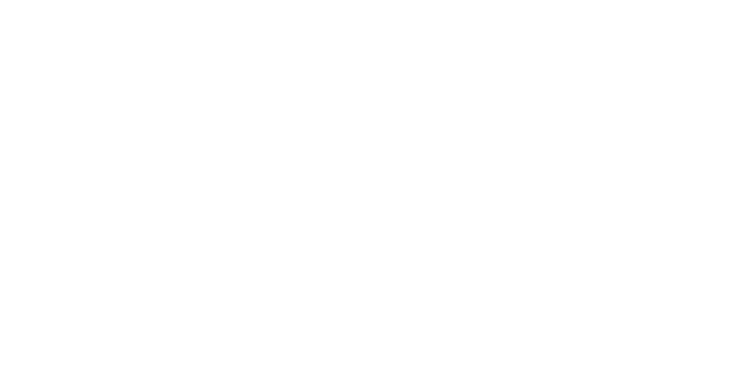
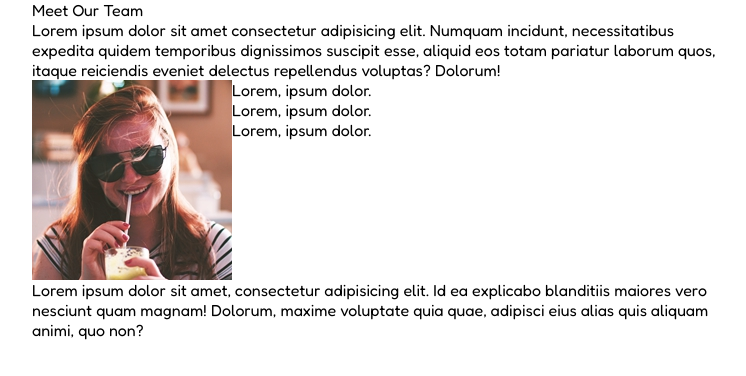
Before and after one commit to w3bd3v3lop3rNico/html-css-float-cards, a plain HTML site: page index.html in a window 1280 px wide. Shown: the whole page, without its empty margins (258-1004 px from the left). Drawn offline with Linux system fonts and the light colour scheme.

Commit message:
start-layout

```diff
--- a/css/style.css
+++ b/css/style.css
@@ -1,4 +1,56 @@
+/* DEFAULT SETTINGS */
 html {
     font-family: 'Fredoka', sans-serif;
 
 }
+
+* {
+    padding: 0px;
+    margin: 0px;
+    box-sizing: border-box;
+}
+
+img {
+    max-width: 100%;
+}
+
+.container{
+    max-width: 700px;
+    margin: 0 auto;
+}
+
+.float{
+    float:left ;
+}
+
+.clearfix::after {
+    content: "";
+    display: block;
+    clear: both;
+}
+
+/* DEBUG */
+
+.debug .title {
+
+}
+
+.debug .container {
+
+}
+
+.debug .column {
+
+}
+
+.debug .card {
+
+}
+
+.debug .footer {
+
+}
+
+.debug .float {
+
+}
--- a/index.html
+++ b/index.html
@@ -12,6 +12,47 @@
 </head>
 <body>
 
+    <header class="container">
+        <div>
+            Meet Our Team
+        </div>
+        <div>
+            <p>Lorem ipsum dolor sit amet consectetur adipisicing elit. Numquam incidunt, necessitatibus expedita quidem temporibus dignissimos suscipit esse, aliquid eos totam pariatur laborum quos, itaque reiciendis eveniet delectus repellendus voluptas? Dolorum!</p>
+        </div>
+    </header>
+    <main class="container">
+        <section class="clearfix">
+            <div class="card debug ">
+                <img src="./img/female1.png" alt="" class="float">
+                <p>Lorem, ipsum dolor.</p>
+                <p>Lorem, ipsum dolor.</p>
+                <p>Lorem, ipsum dolor.</p>
+            </div>
+            <!-- <div class="card float debug">
+                <img src="./img/female2.png" alt="">
+            </div>
+            <div class="card float debug">
+                <img src="./img/female3.png" alt="">
+            </div>
+            <div class="card float debug">
+                <img src="./img/male1.png" alt="">
+            </div>
+            <div class="card float debug">
+                <img src="./img/male2.png" alt="">
+            </div>
+            <div class="card float debug">
+                <img src="./img/male3.png" alt="">
+            </div> -->
+        </section>
+
+    </main>
+    <footer class="container">
+        <p>
+            Lorem ipsum dolor sit amet, consectetur adipisicing elit. Id ea explicabo blanditiis maiores vero nesciunt quam magnam! Dolorum, maxime voluptate quia quae, adipisci eius alias quis aliquam animi, quo non?
+        </p>
+
+    </footer>
+
 
 </body>
 </html>
```
